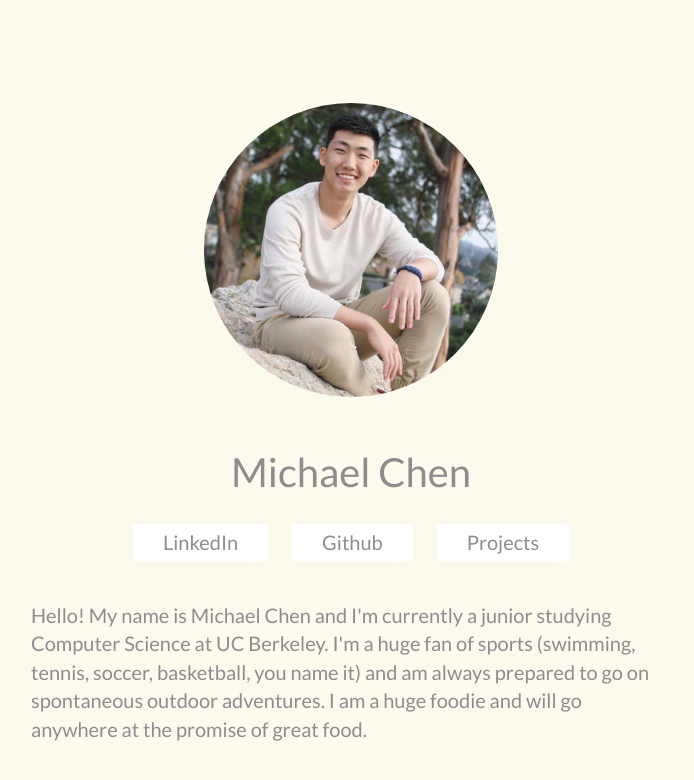
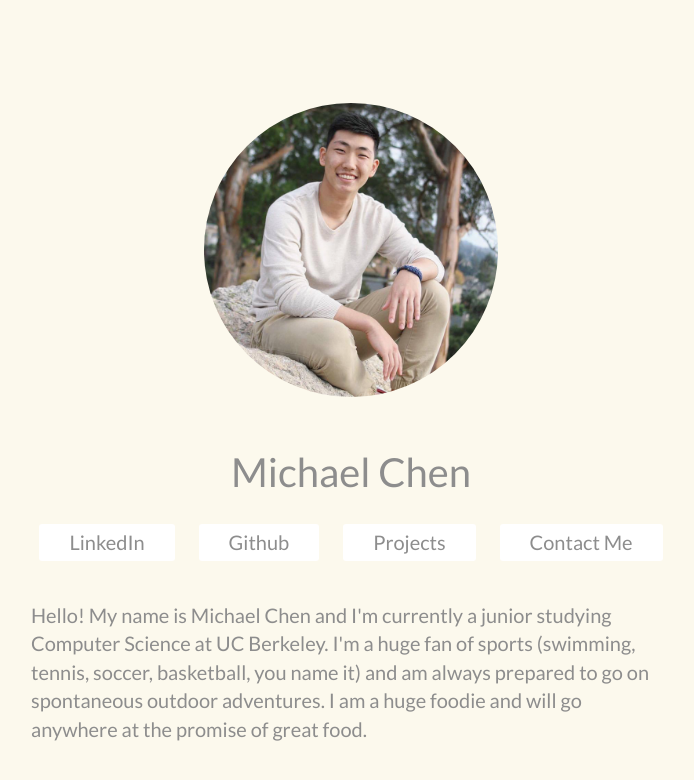
Before and after one commit to michaelchen108/michaelchen108.github.io, a plain HTML site: page index.html in a window 1280 px wide. Shown: the whole page, without its empty margins (289-983 px from the left). Drawn offline with nearby package versions, Linux system fonts and the light colour scheme; a script that the page names is missing.

Commit message:
added buttom

```diff
--- a/index.html
+++ b/index.html
@@ -36,6 +36,7 @@
           <a class="button" href="https://www.linkedin.com/in/michaelchen108">LinkedIn</a>
           <a class="button" href="https://github.com/michaelchen108">Github</a>
           <a class="button" href="projects.html">Projects</a>
+          <a class="button" href="mailto:108.michael@gmail.com">Contact Me</a>
         </ul>
       </div>
       <div class="personal_blurb_container">
```
